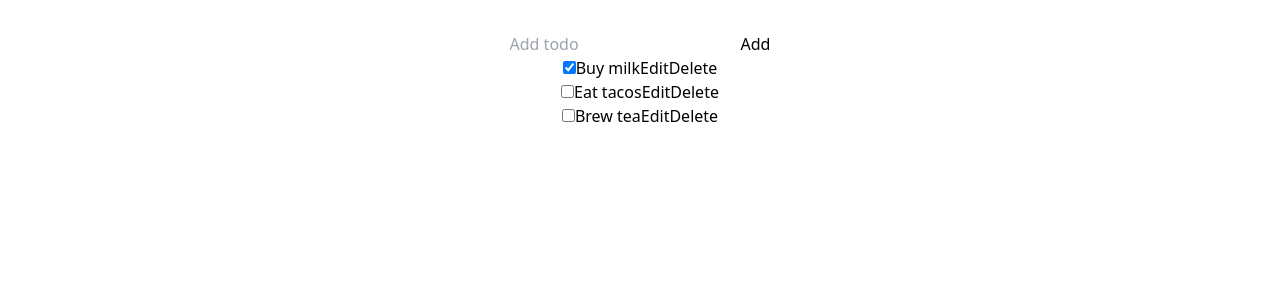
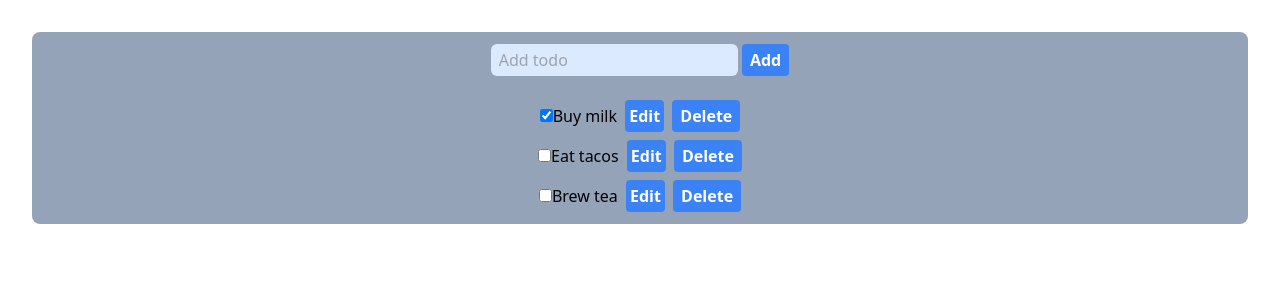
Before and after one commit to this-is-emon/react-todo, a React (Vite) app in the folder toDo/: page / in a window 1280 px wide. Shown: the top 300 px of the page. Built offline with nearby package versions, Linux system fonts and the light colour scheme.

Commit message:
designed by Tailwind

```diff
--- a/toDo/src/App.jsx
+++ b/toDo/src/App.jsx
@@ -41,14 +41,14 @@ function App() {
   }
 
   return (
-    <>
+    <div className=" bg-slate-400 rounded-lg">
       <AddTodo onAddTodo={handleAddTodo} />
       <TaskList
         todos={todos}
         onChangeTodo={handleChangeTodo}
         onDeleteTodo={handleDeleteTodo}
       />
-    </>
+    </div>
   );
 }
 
--- a/toDo/src/components/AddTodo/AddTodo.jsx
+++ b/toDo/src/components/AddTodo/AddTodo.jsx
@@ -4,20 +4,22 @@ import { useState } from "react";
 export default function AddTodo({ onAddTodo }) {
   const [title, setTitle] = useState("");
   return (
-    <>
+    <div className=" p-3">
       <input
         placeholder="Add todo"
         value={title}
         onChange={(e) => setTitle(e.target.value)}
-      />
+        className=" bg-blue-100 rounded-md px-2 py-1"
+      />{" "}
       <button
         onClick={() => {
           setTitle("");
           onAddTodo(title);
         }}
+        className="bg-blue-500 hover:bg-blue-700 text-white font-bold py-1 px-2 rounded"
       >
         Add
       </button>
-    </>
+    </div>
   );
 }
--- a/toDo/src/components/Task/Task.jsx
+++ b/toDo/src/components/Task/Task.jsx
@@ -24,8 +24,13 @@ export default function Task({ todo, onChange, onDelete }) {
     todoContent = (
       <>
         {/* eslint-disable-next-line react/prop-types */}
-        {todo.title}
-        <button onClick={() => setIsEditing(true)}>Edit</button>
+        {todo.title}{" "}
+        <button
+          className="bg-blue-500 hover:bg-blue-700 text-white font-bold p-1 m-1 rounded"
+          onClick={() => setIsEditing(true)}
+        >
+          Edit
+        </button>
       </>
     );
   }
@@ -42,9 +47,14 @@ export default function Task({ todo, onChange, onDelete }) {
           });
         }}
       />
-      {todoContent}
-      {/* eslint-disable-next-line react/prop-types */}
-      <button onClick={() => onDelete(todo.id)}>Delete</button>
+      {todoContent} {/* eslint-disable-next-line react/prop-types */}
+      <button
+        className="bg-blue-500 hover:bg-blue-700 text-white font-bold py-1 px-2 rounded"
+        // eslint-disable-next-line react/prop-types
+        onClick={() => onDelete(todo.id)}
+      >
+        Delete
+      </button>
     </label>
   );
 }
--- a/toDo/src/components/TaskList/TaskList.jsx
+++ b/toDo/src/components/TaskList/TaskList.jsx
@@ -2,7 +2,7 @@ import Task from "../Task/Task";
 // eslint-disable-next-line react/prop-types
 export default function TaskList({ todos, onChangeTodo, onDeleteTodo }) {
   return (
-    <ul>
+    <ul className=" p-2">
       {/* eslint-disable-next-line react/prop-types */}
       {todos.map((todo) => (
         <li key={todo.id}>
```
